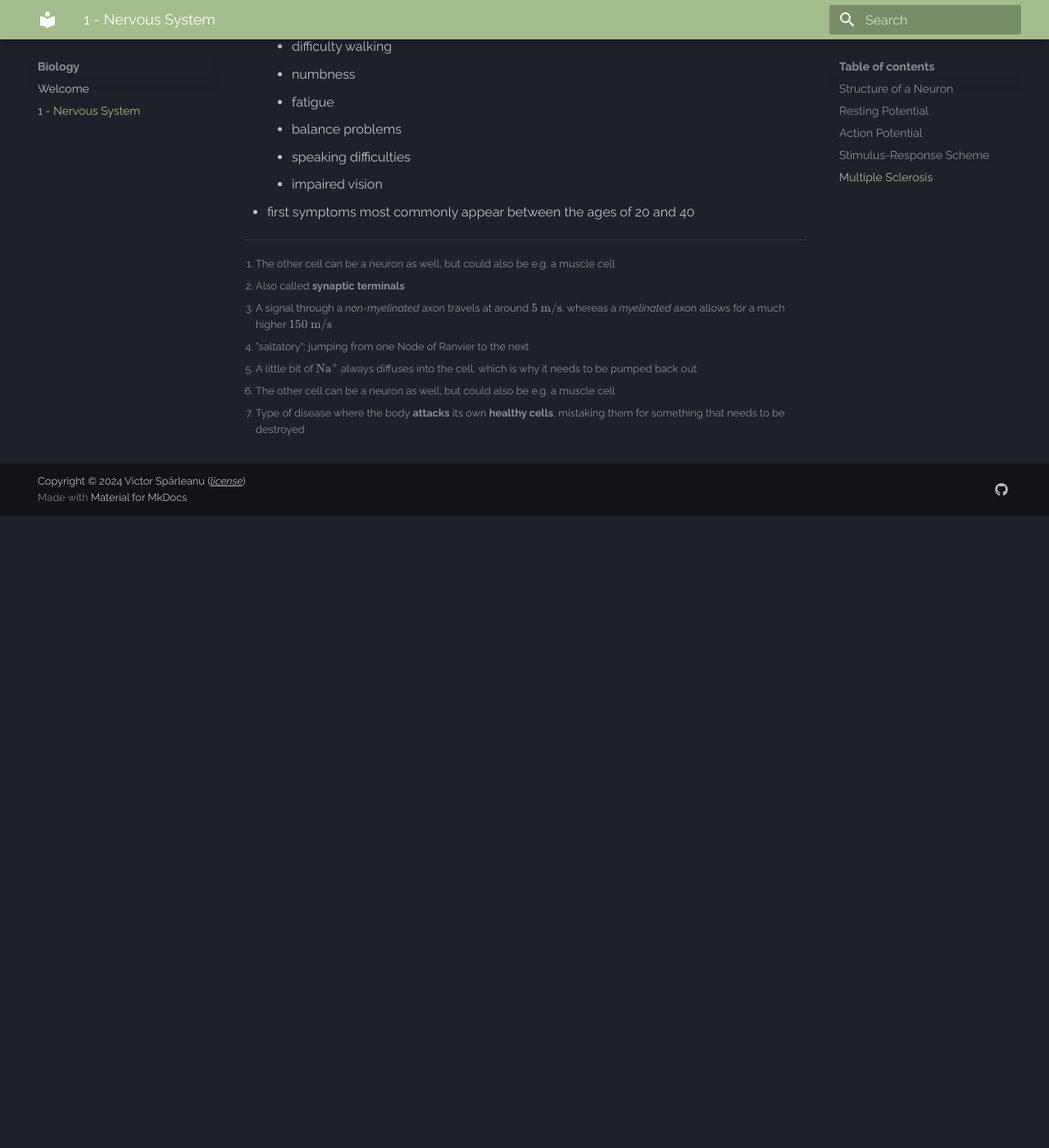
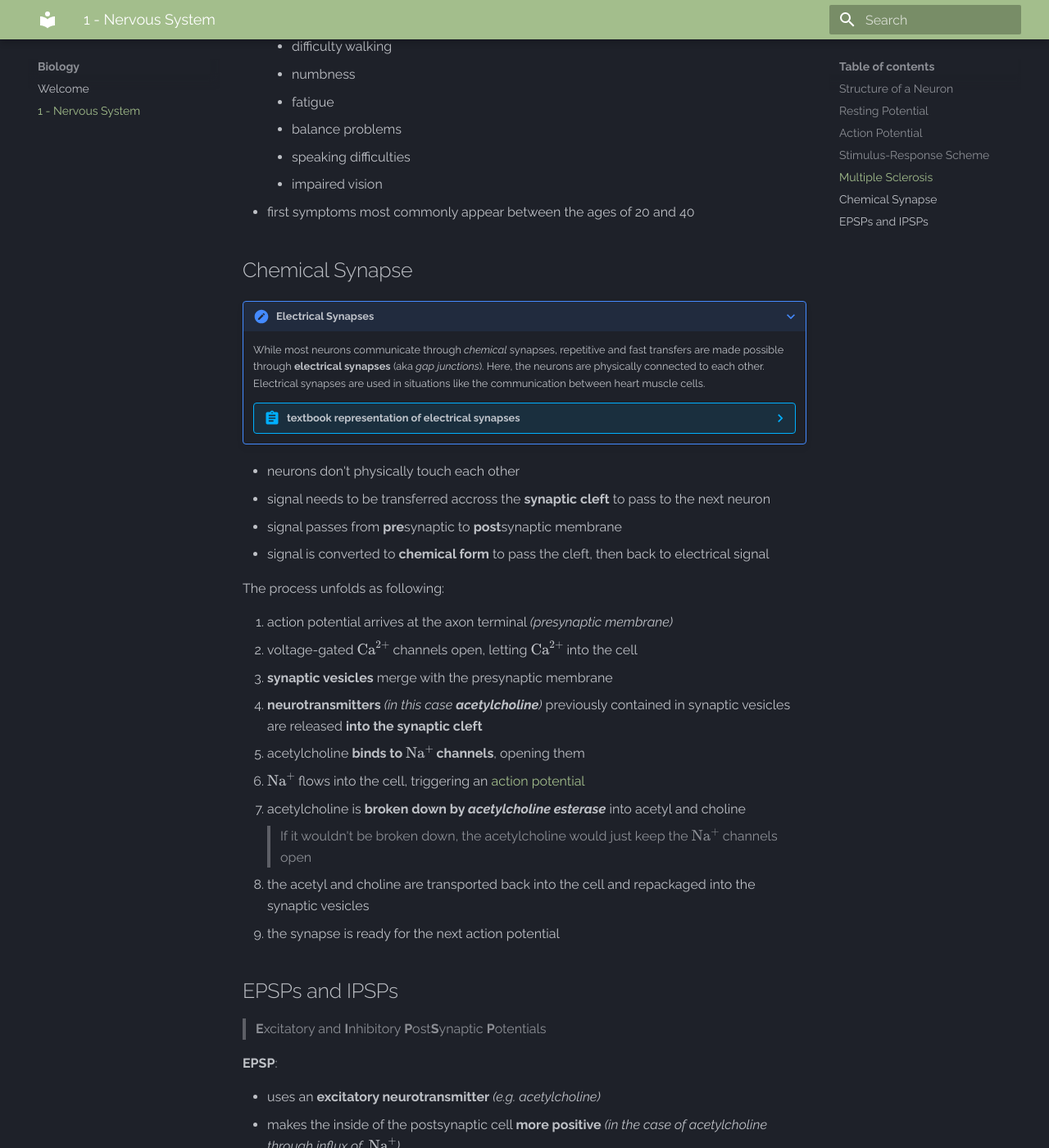
Before and after one commit to VSparl/summary-site, an MkDocs documentation site: the page built from docs/bi/1/summary.md, in a window 1280 px wide and 1400 px high, scrolled down 2794 px. Shown: the whole window at 82% size. Built offline with MkDocs 1.6.1 and Material for MkDocs 9.7.7, drawn with Linux system fonts in a browser that asks for light colours; before the commit the page ends 3424 px from its top, so only the background shows below that; some of the changed text lies outside the part shown.

Commit message:
continued biology summary

```diff
--- a/docs/bi/1/summary.md
+++ b/docs/bi/1/summary.md
@@ -65,7 +65,7 @@ Each piece of information is processed according to this scheme:
 ??? abstract "textbook representation of the knee-jerk reflex"
     This reflex shows how the information is transmitted and processed. In this case, the chain is quite simple, but for more complex porcesses *(vision, auditory cues etc.)* the process involves many more neurons and also travels up the CNS into the brain to be processed.
 
-    ![textbook representation of the knee-jerk reflex](./reflex.jpg "textbook representation of the knee-jerk reflex")
+    ![textbook representation of the knee-jerk reflex](./reflex.png "textbook representation of the knee-jerk reflex")
 
 ## Multiple Sclerosis
 
@@ -80,6 +80,64 @@ Each piece of information is processed according to this scheme:
     - speaking difficulties
     - impaired vision
 - first symptoms most commonly appear between the ages of 20 and 40
+
+## Chemical Synapse
+
+???+ note "Electrical Synapses"
+    While most neurons communicate through *chemical* synapses, repetitive and fast transfers are made possible through **electrical synapses** (aka *gap junctions*). Here, the neurons are physically connected to each other. Electrical synapses are used in situations like the communication between heart muscle cells.
+
+    ??? abstract "textbook representation of electrical synapses"
+        ![Textbook representation of electrical synapses](./electrical_synapse.png "Textbook representation of electrical synapses")
+
+- neurons don't physically touch each other
+- signal needs to be transferred accross the **synaptic cleft** to pass to the next neuron
+- signal passes from **pre**synaptic to **post**synaptic membrane
+- signal is converted to **chemical form** to pass the cleft, then back to electrical signal
+
+The process unfolds as following:
+
+1. action potential arrives at the axon terminal *(presynaptic membrane)*
+2. voltage-gated $\text{Ca}^{2+}$ channels open, letting $\text{Ca}^{2+}$ into the cell
+3. **synaptic vesicles** merge with the presynaptic membrane
+4. **neurotransmitters** *(in this case **acetylcholine**)* previously contained in synaptic vesicles are released **into the synaptic cleft**
+5. acetylcholine **binds to $\text{Na}^+$ channels**, opening them
+6. $\text{Na}^+$ flows into the cell, triggering an [action potential](#action-potential)
+7. acetylcholine is **broken down by *acetylcholine esterase*** into acetyl and choline
+
+    > If it wouldn't be broken down, the acetylcholine would just keep the $\text{Na}^+$ channels open
+
+8. the acetyl and choline are transported back into the cell and repackaged into the synaptic vesicles
+9. the synapse is ready for the next action potential
+
+## EPSPs and IPSPs
+
+> **E**xcitatory and **I**nhibitory **P**ost**S**ynaptic **P**otentials
+
+**EPSP**:
+
+- uses an **excitatory neurotransmitter** *(e.g. acetylcholine)*
+- makes the inside of the postsynaptic cell **more positive** *(in the case of acetylcholine through influx of &nbsp;$\text{Na}^+$)*
+- gets the cell closer to the $-55\ \text{mV}$ threshold required for an action potential
+- causes **depolarization** of the cell *(makes it more positive)*
+
+**IPSP**:
+
+- uses an **inhibitory neurotransmitter** *(e.g. GABA)*
+- makes the inside of the postsynaptic cell **more negative** *(in the case of GABA through influx of &nbsp;$\text{Cl}^-$)*
+- gets the cell further from the $-55\ \text{mV}$ threshold required for an action potential
+- causes **repolarization** of the cell *(makes it more negative)*
+
+The process fo transmitting a PSP involves more than one synapse, with neurons having thousands of synapses that aid in the **summation of postsynaptic potentials**:
+
+- one EPSP alone is usually **not enough** to generate an actoin potential in the postsynaptic neuron
+- it usually takes **several EPSPs** (and **fewer IPSPs**) for an action potential to be generated at the **axon hillock**
+
+??? abstract "Textbook representation of the summation of the EPSPs and IPSPs"
+    ![textbook representation of the summation of the EPSPs and IPSPs](./summation.png)
+
+
+
+
 
 
 
```
Also changed, not shown: docs/bi/1/electrical_synapse.png (added), docs/bi/1/reflex.png (renamed from docs/bi/1/reflex.jpg), docs/bi/1/summation.png (added).
